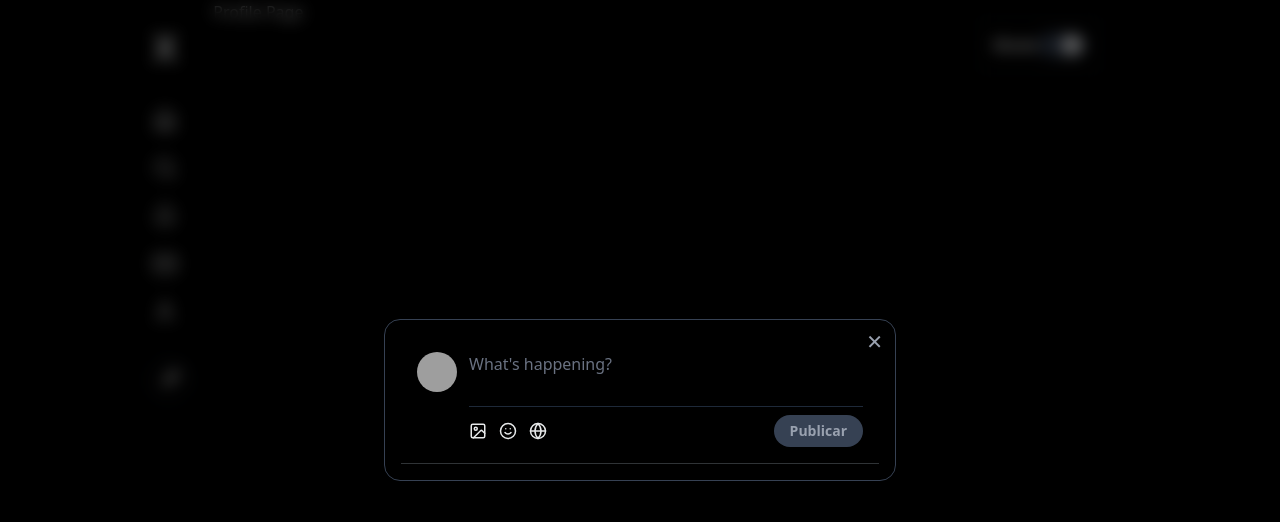
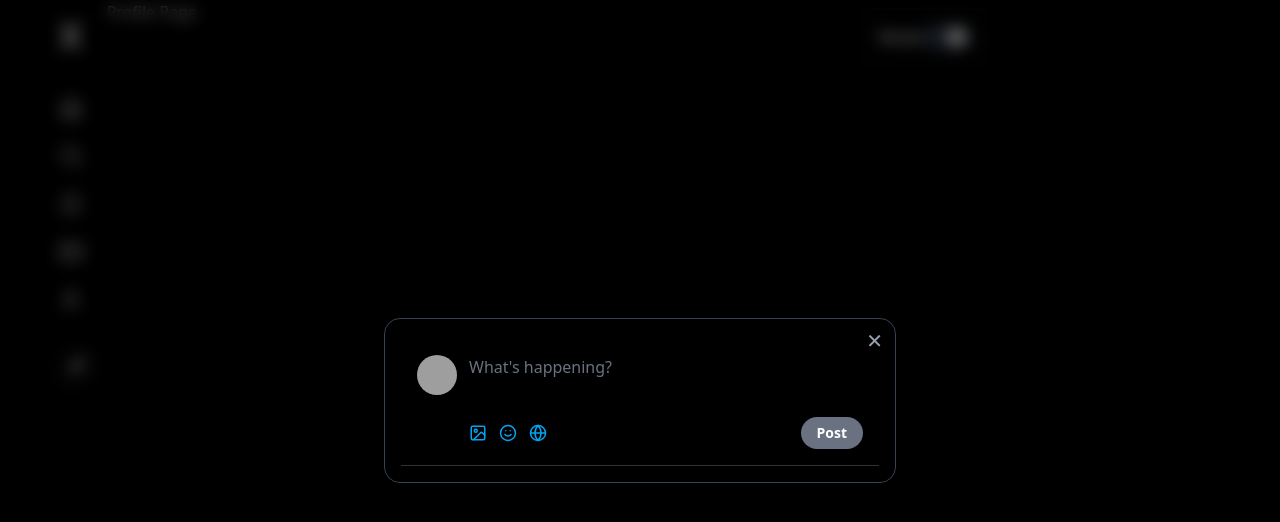
Before and after one commit to Karenipo1/my-twitter-clone, a Next.js app: page /profile in a window 1280 px wide. Both pictures are taken after a click on the element "Post". Shown: the top 522 px of the page. Built offline with nearby package versions, Linux system fonts and the light colour scheme; grey boxes are pictures that could not be loaded.

Commit message:
styles corrections, DB not completed

```diff
--- a/app/components/PostComposer.jsx
+++ b/app/components/PostComposer.jsx
@@ -2,8 +2,9 @@
 
 import { useState } from "react";
 import { Image, Smile, Globe } from "lucide-react";
+import ToolTip from "./ToolTip";
 
-export default function PostComposer({ onPost }) {
+export default function PostComposer({ placeholder, onPostSuccess }) {
   const [content, setContent] = useState("");
   const [loading, setLoading] = useState(false);
 
@@ -21,19 +22,29 @@ export default function PostComposer({ onPost }) {
       likes: 0,
       createdAt: new Date().toISOString(),
     };
+    try{
+      const res = await fetch("/api/posts", {
+      method: "POST",
+      headers: { "Content-Type": "application/json" },
+      body: JSON.stringify(newPost),
+    });
 
-    // Llama callback (si viene del padre)
-    onPost?.(newPost);
+    if(!res.ok) throw new Error("Failed to post");
 
-    // Simula retardo de red
-    await new Promise((r) => setTimeout(r, 500));
+    const savedPost = await res.json();
+    // Enviar al backend
 
+    onPostSuccess?.(savedPost);
     setContent("");
-    setLoading(false);
+    } catch (error){
+      console.error("Error posting:", error);
+    } finally {
+      setLoading(false);
+    }
   };
 
   return (
-    <div className="border-b border-[rgb(var(--color-border))] p-4 flex gap-3">
+    <div className="border-b border-[rgb(var(--color-border))] mt-1 p-4 flex gap-3">
       {/* Avatar */}
       <img
         src="https://api.dicebear.com/9.x/identicon/svg?seed=currentUser"
@@ -46,17 +57,17 @@ export default function PostComposer({ onPost }) {
         <textarea
           value={content}
           onChange={(e) => setContent(e.target.value)}
-          placeholder="What's happening?"
+          placeholder={placeholder || "What's happening?"}
           rows={2}
           className="w-full bg-transparent text-[rgb(var(--color-text))] resize-none focus:outline-none placeholder-gray-500"
         />
 
         {/* Barra inferior */}
-        <div className="flex items-center justify-between pt-2 border-t border-gray-800">
+        <div className="flex items-center justify-between pt-2">
           <div className="flex gap-3 text-[rgb(var(--color-text-secondary))]">
-            <Image size={18} className="cursor-pointer hover:text-sky-500" />
-            <Smile size={18} className="cursor-pointer hover:text-sky-500" />
-            <Globe size={18} className="cursor-pointer hover:text-sky-500" />
+            <ToolTip text="Media"><Image size={18} className="cursor-pointer text-sky-500" /></ToolTip>
+            <ToolTip text="Emoji"><Smile size={18} className="cursor-pointer text-sky-500" /></ToolTip>
+            <ToolTip text="Location"><Globe size={18} className="cursor-pointer text-sky-500" /></ToolTip>
           </div>
 
           <button
@@ -65,10 +76,10 @@ export default function PostComposer({ onPost }) {
             className={`px-4 py-1.5 rounded-full text-sm font-semibold ${
               content.trim()
                 ? "bg-sky-500 hover:bg-sky-600 text-white"
-                : "bg-gray-700 text-gray-400 cursor-not-allowed"
+                : "bg-gray-500 text-white cursor-not-allowed"
             } transition`}
           >
-            {loading ? "Publicando..." : "Publicar"}
+            {loading ? "Posting..." : "Post"}
           </button>
         </div>
       </form>
--- /dev/null
+++ b/app/components/ToolTip.jsx
@@ -0,0 +1,14 @@
+"use client";
+
+export default function ToolTip({ text, children }) {
+  return (
+    <div className="relative group inline-flex items-center">
+      {children}
+
+      {/* Tooltip visual */}
+      <span className="mt-0.5 absolute top-full left-1/2 -translate-x-1/2 bg-gray-800 text-white text-xs rounded-md px-2 py-1 opacity-0 group-hover:opacity-100 transition-opacity whitespace-nowrap pointer-events-none">
+        {text}
+      </span>
+    </div>
+  );
+}
--- a/app/components/TweetCard.jsx
+++ b/app/components/TweetCard.jsx
@@ -1,6 +1,7 @@
 'use client';
 import { useState } from "react";
 import { MessageCircle, Repeat2, Heart, ChartNoAxesColumn, Share } from "lucide-react";
+import ToolTip from "./ToolTip";
 
 export default function TweetCard({tweet}) {
     const [likes, setLikes] = useState(tweet.reactions.likes);
@@ -23,51 +24,56 @@ export default function TweetCard({tweet}) {
         transition-colors cursor-pointer
         "
         >
-        <div className="flex items-center gap-2">
+        <div className="flex flex-row items-start gap-2">
                 <img
                     src={`https://api.dicebear.com/9.x/identicon/svg?seed=${tweet.userId}`}
                     alt="avatar"
                     className="w-10 h-10 rounded-full bg-gray-700"
                 />
-               <div>
+            <div className="flex flex-col">
+               <div className="flex flex-col">
+                    <div className="flex items-start gap-2">
                     <p className="font-semibold text-[rgb(var(--color-text))]">
                         User {tweet.userId}
                     </p>
                     <p className="text-gray-500 text-sm">@user{tweet.userId}</p>
+                    </div>
+
+                    <p className="text-[15px] leading-snug text-[rgb(var(--color-text))]">
+                    {tweet.body}
+                    </p>
                 </div>
-
-                <p className="text-[15px] leading-snug text-[rgb(var(--color-text))]">
-                    {tweet.body}
-                </p>
-                <p className="text-sm text-sky-500">{tweet.tags.join(" · ")}</p>
-
-                <div
-                    className="flex justify-between mt-3 max-w-md text-gray-500"
-                >
-                    <button className="group flex items-center gap-2 hover:text-sky-500 transition-colors">
+                <div className="flex flex-row justify-between mt-3 w-full text-gray-500">
+                    <ToolTip text="Replay">
+                    <button className=" group flex items-center gap-2 hover:text-sky-500 transition-colors">
                         <MessageCircle size={16} />
                         <span className="text-xs">{comments}</span>
                     </button>
-
-                    <button className="group flex items-center gap-2 hover:text-green-500 transition-colors">
+                    </ToolTip>
+                    <ToolTip text="Repost">
+                    <button className="  group flex items-center gap-2 hover:text-green-500 transition-colors">
                         <Repeat2 size={16} />
                         <span className="text-xs">{retweets}</span>
                     </button>
-
+                    </ToolTip>
+                    <ToolTip text="Like">
                     <button
                         onClick={toggleLike}
-                        className={`group flex items-center gap-2 transition-colors ${
+                        className={` group flex items-center gap-2 transition-colors ${
                             liked ? "text-pink-500" : "hover:text-pink-500"
                         }`}
                     >
                         <Heart size={16} />
                         <span className="text-xs">{likes}</span>
                     </button>
-
-                    <button className="hover:text-sky-500 transition-colors">
+                    </ToolTip>
+                    <ToolTip text="Share">
+                    <button className="  hover:text-sky-500 transition-colors">
                         <Share size={16} />
                     </button>
+                    </ToolTip>
                 </div>
+            </div>
         </div>
         </article>
     );
--- a/app/components/TweetThread.jsx
+++ b/app/components/TweetThread.jsx
@@ -1,25 +1,13 @@
+import PostComposer from "./PostComposer";
 import TweetCard from "./TweetCard";
 
 export default function TweetThread({ tweet, replies }) {
   return (
     <section className="flex flex-col border-l border-r border-[rgb(var(--color-border))] min-h-screen">
-      {/* Principal Tweet */}
+
       <TweetCard tweet={tweet} />
 
-      {/* Reply box */}
-      <div className="flex items-start gap-3 p-4 border-b border-[rgb(var(--color-border))]">
-        <img
-          src={`https://api.dicebear.com/9.x/identicon/svg?seed=currentUser`}
-          alt="current user"
-          className="w-10 h-10 rounded-full"
-        />
-        <textarea
-          className="flex-1 bg-transparent border-b border-gray-700 focus:outline-none resize-none text-[rgb(var(--color-text))]"
-          placeholder="Post your reply"
-          rows={2}
-        />
-      </div>
-
+      <PostComposer placeholder={"Post your reply"}/>
       {/* Comments list */}
       <div>
         {replies?.posts?.map((reply) => (
--- a/app/home/page.jsx
+++ /dev/null
@@ -1,8 +0,0 @@
-import React from 'react';
-
-export default function HomePage(){
-return (<div>Home Page</div>
-
-);
-
-}
--- a/app/layout.js
+++ b/app/layout.js
@@ -15,14 +15,14 @@ export default function RootLayout({ children }) {
         className='min-h-screen transition-colors' data-theme="light"
       >
         <div className="flex h-screen">
-          <aside className="hidden md:flex md:w-1/6 lg:w-1/6 w-fit border-gray-100 p-5 justify-end">
+          <aside className="hidden md:flex md:w-1/12 lg:w-1/12 w-fit border-gray-100 p-2 justify-end">
             <SideBar></SideBar>
           </aside>
           <main className="flex-1 flex  flex-col overflow-y-auto">
             {children}
           </main>
           <ClientOnly>
-            <aside className="hidden lg:flex lg:w-1/4 border-gray-100 p-4">
+            <aside className="hidden lg:flex lg:w-1/3 border-gray-100 p-2">
               <RightPanel />
             </aside>
           </ClientOnly>
--- a/app/page.js
+++ b/app/page.js
@@ -33,7 +33,7 @@ const tweets = await getTweets();
           mx-auto
         "
     >
-    <div>  this is the home page
+    <div>
         {tweets &&
           tweets.posts &&
             tweets.posts.map((tweet)=>(
--- a/app/tweet/[id]/page.jsx
+++ b/app/tweet/[id]/page.jsx
@@ -5,7 +5,7 @@ async function getTweet(id){
   const res = await fetch(`https://dummyjson.com/posts/${id}`);
   const data = await res.json();
 
-  await new Promise((resolve)=>setTimeout(resolve, 200));
+  //await new Promise((resolve)=>setTimeout(resolve, 200));
   return data;
 }
 
```
